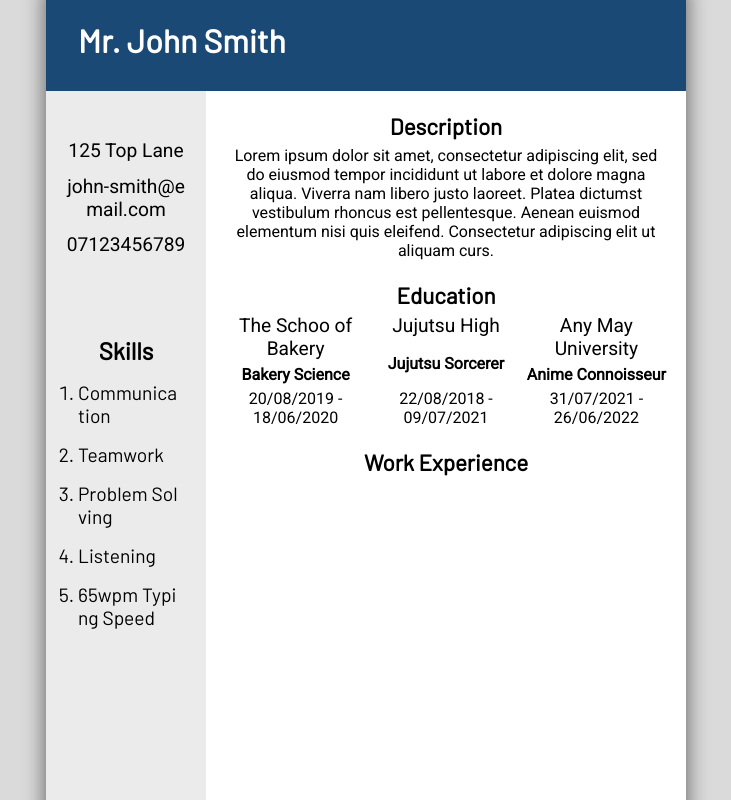
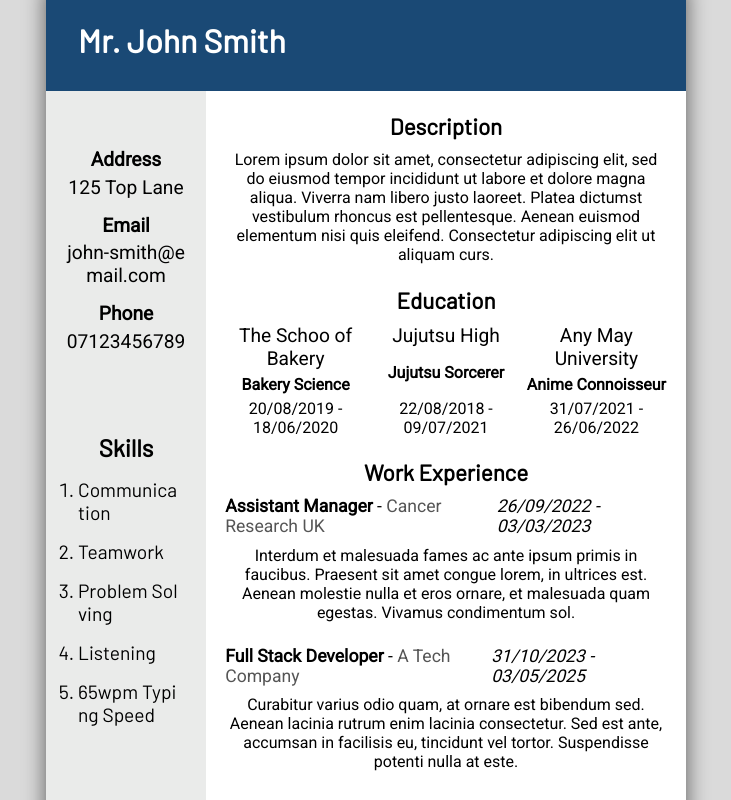
Before and after one commit to brajpatel/cv-project, a React (Create React App) app: page / in a window 1280 px wide. Shown: the part 1780-2580 px from the top of the page, without its empty margins (274-1005 px from the left). Built offline with nearby package versions, Linux system fonts and the light colour scheme.

Commit message:
Display work experience information

```diff
--- a/src/components/Banner.js
+++ b/src/components/Banner.js
@@ -6,7 +6,9 @@ class Banner extends React.Component {
         return (
             <div className="banner">
                 <h1>CV Creator</h1>
-                <a className="github-link" href="https://github.com/brajpatel" target="_blank" rel="noreferrer" title='Check out my Github!'><i className="fa-brands fa-github"></i></a>
+                <a className="github-link" href="https://github.com/brajpatel" target="_blank" rel="noreferrer" title='Check out my Github!'>
+                    <i className="fa-brands fa-github"></i>
+                </a>
             </div>
         )
     }
--- a/src/components/Main.js
+++ b/src/components/Main.js
@@ -76,14 +76,31 @@ class Main extends React.Component {
                 }
             ],
             job: {
+                position: '',
                 company: '',
-                position: '',
                 duties: '',
                 start: '',
                 end: '',
                 id: uniqid()
             },
-            jobs: []
+            jobs: [
+                {
+                    company: 'Cancer Research UK',
+                    position: 'Assistant Manager',
+                    duties: 'Interdum et malesuada fames ac ante ipsum primis in faucibus. Praesent sit amet congue lorem, in ultrices est. Aenean molestie nulla et eros ornare, et malesuada quam egestas. Vivamus condimentum sol.',
+                    start: '26/09/2022',
+                    end: '03/03/2023',
+                    id: uniqid()
+                },
+                {
+                    company: 'A Tech Company',
+                    position: 'Full Stack Developer',
+                    duties: 'Curabitur varius odio quam, at ornare est bibendum sed. Aenean lacinia rutrum enim lacinia consectetur. Sed est ante, accumsan in facilisis eu, tincidunt vel tortor. Suspendisse potenti nulla at este.',
+                    start: '31/10/2023',
+                    end: '03/05/2025',
+                    id: uniqid()
+                }
+            ]
         }
 
         this.handleTitle = this.handleTitle.bind(this);
@@ -100,14 +117,15 @@ class Main extends React.Component {
         this.handleTitleOfStudy = this.handleTitleOfStudy.bind(this);
         this.handleStudyStart = this.handleStudyStart.bind(this);
         this.handleStudyEnd = this.handleStudyEnd.bind(this);
+        this.addEducation = this.addEducation.bind(this);
         this.deleteEducation = this.deleteEducation.bind(this);
-        this.addEducation = this.addEducation.bind(this);
+        this.handlePositionTitle = this.handlePositionTitle.bind(this);
         this.handleCompanyName = this.handleCompanyName.bind(this);
-        this.handlePositionTitle = this.handlePositionTitle.bind(this);
         this.handlePositionDuties = this.handlePositionDuties.bind(this);
         this.handleWorkStart = this.handleWorkStart.bind(this);
         this.handleWorkEnd = this.handleWorkEnd.bind(this);
         this.addWorkExperience = this.addWorkExperience.bind(this);
+        this.deleteWorkExperience = this.deleteWorkExperience.bind(this);
     }
 
     handleTitle(e) {
@@ -250,11 +268,11 @@ class Main extends React.Component {
         this.setState({ educations: updatedEducations });
     }
 
-    handleCompanyName(e) {
+    handlePositionTitle(e) {
         this.setState({
             job: {
-                company: e.target.value,
-                position: this.state.job.position,
+                position: e.target.value,
+                company: this.state.job.company,
                 duties: this.state.job.duties,
                 start: this.state.job.start,
                 end: this.state.job.end,
@@ -263,11 +281,11 @@ class Main extends React.Component {
         })
     }
 
-    handlePositionTitle(e) {
+    handleCompanyName(e) {
         this.setState({
             job: {
-                company: this.state.job.company,
-                position: e.target.value,
+                position: this.state.job.position,
+                company: e.target.value,
                 duties: this.state.job.duties,
                 start: this.state.job.start,
                 end: this.state.job.end,
@@ -279,8 +297,8 @@ class Main extends React.Component {
     handlePositionDuties(e) {
         this.setState({
             job: {
+                position: this.state.job.position,
                 company: this.state.job.company,
-                position: this.state.job.duties,
                 duties: e.target.value,
                 start: this.state.job.start,
                 end: this.state.job.end,
@@ -292,8 +310,8 @@ class Main extends React.Component {
     handleWorkStart(e) {
         this.setState({
             job: {
+                position: this.state.job.position,
                 company: this.state.job.company,
-                position: this.state.job.position,
                 duties: this.state.job.duties,
                 start: e.target.value,
                 end: this.state.job.end,
@@ -305,8 +323,8 @@ class Main extends React.Component {
     handleWorkEnd(e) {
         this.setState({
             job: {
+                position: this.state.job.position,
                 company: this.state.job.company,
-                position: this.state.job.position,
                 duties: this.state.job.duties,
                 start: this.state.job.start,
                 end: e.target.value,
@@ -329,8 +347,8 @@ class Main extends React.Component {
         this.setState({
             jobs: this.state.jobs.concat(this.state.job),
             job: {
+                position: '',
                 company: '',
-                position: '',
                 duties: '',
                 start: '',
                 end: '',
--- a/src/components/form components/Work.js
+++ b/src/components/form components/Work.js
@@ -2,19 +2,19 @@ import React from "react";
 
 class Work extends React.Component {
     render() {
-        const { job, handleCompanyName, handlePositionTitle, handlePositionDuties, handleWorkStart, handleWorkEnd, addWorkExperience } = this.props;
+        const { job, handlePositionTitle, handleCompanyName, handlePositionDuties, handleWorkStart, handleWorkEnd, addWorkExperience } = this.props;
 
         return (
             <div>
                 <h2>Work Experience</h2>
+                <input onChange={(e) => handlePositionTitle(e)} value={job.position} placeholder="Position Title" type="text"></input>
                 <input onChange={(e) => handleCompanyName(e)} value={job.company} placeholder="Company Name" type="text"></input>
-                <input onChange={(e) => handlePositionTitle(e)} value={job.position} placeholder="Position Title" type="text"></input>
                 <textarea onChange={(e) => handlePositionDuties(e)} value={job.duties} placeholder="Main Tasks/Duties" rows="3" maxLength="200"></textarea>
                 <h4>Start Date</h4>
                 <input onInput={(e) => handleWorkStart(e)} value={job.start} type="date"></input>
                 <h4>End Date</h4>
                 <input onInput={(e) => handleWorkEnd(e)} value={job.end} type="date"></input>
-                <button onClick={addWorkExperience}>Add Work Experience<i class="fa-solid fa-briefcase"></i></button>
+                <button onClick={addWorkExperience}>Add Work Experience<i className="fa-solid fa-briefcase"></i></button>
             </div>
         )
     }
--- a/src/components/preview components/Preview-Aside.js
+++ b/src/components/preview components/Preview-Aside.js
@@ -7,8 +7,11 @@ class Aside extends React.Component {
         return (
             <div className="preview-aside">
                 <div className="personal-details">
+                    <h4>Address</h4>
                     <p>{address}</p>
+                    <h4>Email</h4>
                     <p>{email}</p>
+                    <h4>Phone</h4>
                     <p>{phone}</p>
                 </div>
                 <h3>Skills</h3>
--- a/src/components/preview components/Preview-Main.js
+++ b/src/components/preview components/Preview-Main.js
@@ -18,6 +18,18 @@ class Main extends React.Component {
                                 <p>{education.start} - {education.end}</p>
                                 <i className="fa-solid fa-trash delete-education" onClick={() => deleteEducation(education.id)}></i>
                             </div>
+                            // CHANGE AROUND THE EDUCATION STUFF BRUH
+                            // CHANGE AROUND THE EDUCATION STUFF BRUH
+                            // CHANGE AROUND THE EDUCATION STUFF BRUH
+                            // CHANGE AROUND THE EDUCATION STUFF BRUH
+                            // CHANGE AROUND THE EDUCATION STUFF BRUH
+                            // CHANGE AROUND THE EDUCATION STUFF BRUH
+                            // CHANGE AROUND THE EDUCATION STUFF BRUH
+                            // CHANGE AROUND THE EDUCATION STUFF BRUH
+                            // CHANGE AROUND THE EDUCATION STUFF BRUH
+                            // CHANGE AROUND THE EDUCATION STUFF BRUH
+                            // CHANGE AROUND THE EDUCATION STUFF BRUH
+                            // CHANGE AROUND THE EDUCATION STUFF BRUH
                         )
                     })}
                 </div>
@@ -25,12 +37,13 @@ class Main extends React.Component {
                 <div className="work-experiences">
                     {jobs.map((job) => {
                         return (
-                            <div key={job.id}>
-                                <p>{job.company}</p>
-                                <p>{job.position}</p>
-                                <p>{job.duties}</p>
-                                <p>{job.start} - {job.end}</p>
-                                <i className="fa-solid fa-trash delete-education" onClick={() => deleteWorkExperience(job.id)}></i>
+                            <div key={job.id} className="job">
+                                <div className="job-details">
+                                    <p><span className="job-position">{job.position}</span> - <span className="job-company">{job.company}</span></p>
+                                    <p className="job-dates">{job.start} - {job.end}</p>
+                                </div>
+                                <p className="job-duties">{job.duties}</p>
+                                <i className="fa-solid fa-trash delete-work-experience" onClick={() => deleteWorkExperience(job.id)}></i>
                             </div>
                         )
                     })}
--- a/src/styles/preview.css
+++ b/src/styles/preview.css
@@ -39,13 +39,17 @@
 .personal-details {
     display: flex;
     flex-direction: column;
-    gap: 0.8rem;
+    gap: 0.3rem;
     font-size: 1.2rem;
     width: 100%;
     align-items: center;
     font-family: 'Roboto', sans-serif;
     word-break: break-all;
     text-align: center;
+}
+
+.personal-details h4 {
+    margin-top: 0.6rem;
 }
 
 .preview-aside h3 {
@@ -89,7 +93,7 @@
 }
 
 .preview-main h3 {
-    margin: 1rem 0 0 0;
+    margin: 1rem 0 0.3rem 0;
     font-size: 1.4rem;
 }
 
@@ -127,8 +131,64 @@
     font-weight: bold;
 }
 
+.work-experiences {
+    display: flex;
+    flex-direction: column;
+    gap: 1.5rem;
+}
+
+.job {
+    position: relative;
+    display: flex;
+    flex-direction: column;
+    gap: 0.6rem;
+    font-family: 'Roboto', sans-serif;
+}
+
+.job-details {
+    font-size: 1.1rem;
+    display: flex;
+    justify-content: space-between;
+}
+
+.job-position {
+    font-weight: bold;
+}
+
+.job-company {
+    color: #555555;
+}
+
+.job-dates {
+    font-style: italic;
+}
+
+.job-duties {
+    text-align: center;
+}
+
+.job:hover > .delete-work-experience {
+    opacity: 1;
+}
+
+.delete-education,
+.delete-work-experience {
+    position: absolute;
+    left: 50%;
+    transform: translateX(-50%);
+}
+
+.delete-education {
+    bottom: -20px;
+}
+
+.delete-work-experience {
+    bottom: -25px;
+}
+
 .delete-skill,
-.delete-education {
+.delete-education,
+.delete-work-experience {
     cursor: pointer;
     font-size: 1.2rem;
     background: transparent;
@@ -137,13 +197,7 @@
 }
 
 .delete-skill:hover,
-.delete-education:hover {
+.delete-education:hover,
+.delete-work-experience:hover {
     color: crimson;
 }
-
-.delete-education {
-    position: absolute;
-    bottom: -20px;
-    left: 50%;
-    transform: translateX(-50%);
-}
```
